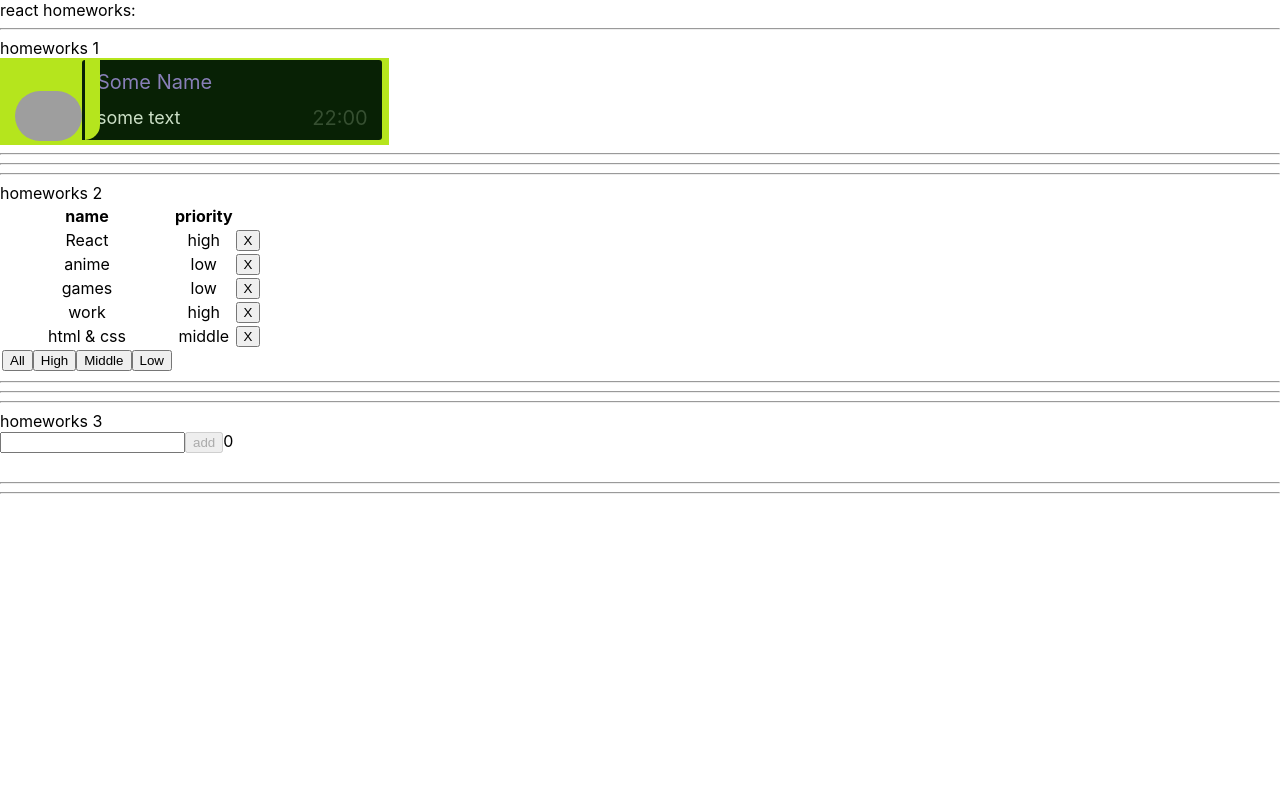
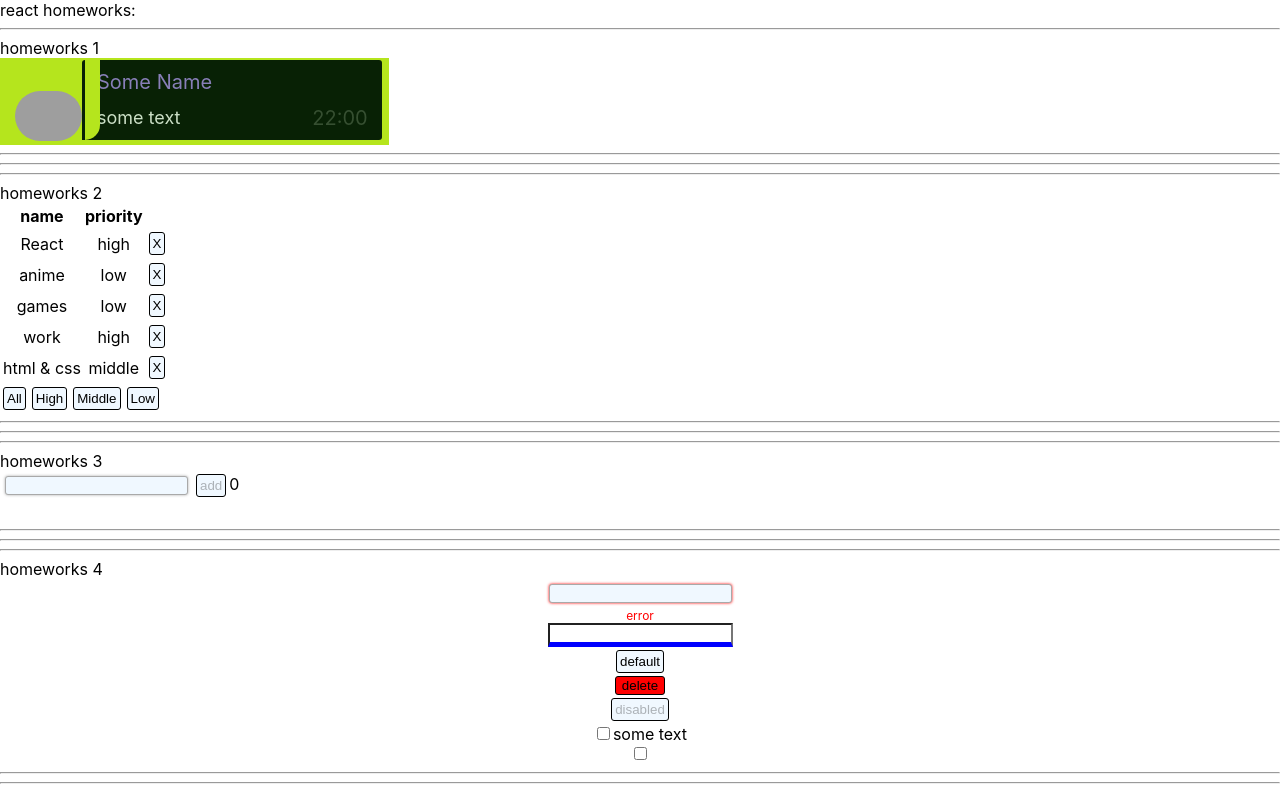
Before and after one commit to shpuravasiliy/homeworks, a React (Create React App) app: page / in a window 1280 px wide. Built offline with nearby package versions, Linux system fonts and the light colour scheme; grey boxes are pictures that could not be loaded.

Commit message:
done HW4

```diff
--- a/src/p1-main/m1-ui/u1-app/App.tsx
+++ b/src/p1-main/m1-ui/u1-app/App.tsx
@@ -3,6 +3,7 @@ import s from './App.module.css'
 import HW1 from '../../../p2-homeworks/h1/HW1'
 import HW2 from '../../../p2-homeworks/h2/HW2';
 import HW3 from '../../../p2-homeworks/h3/HW3';
+import HW4 from '../../../p2-homeworks/h4/HW4';
 
 function App() {
     return (
@@ -11,7 +12,7 @@ function App() {
             <HW1/>
             <HW2/>
             <HW3/>
-            {/*<HW4/>*/}
+            <HW4/>
             {/*<HW5/>*/}
 
         </div>
--- a/src/p2-homeworks/h2/Affair.tsx
+++ b/src/p2-homeworks/h2/Affair.tsx
@@ -1,8 +1,8 @@
 import React from 'react'
 import {AffairType} from './HW2';
+import SuperButton from '../h4/common/c2-SuperButton/SuperButton';
 
 type AffairPropsType = {
-    // key не нужно типизировать
     affair: AffairType
     deleteAffairCallback: (_id: number) => void
 }
@@ -14,7 +14,7 @@ function Affair(props: AffairPropsType) {
         <tr>
             <td>{props.affair.name}</td>
             <td>{props.affair.priority}</td>
-            <button onClick={deleteCallback}>X</button>
+            <SuperButton onClick={deleteCallback}>X</SuperButton>
         </tr>
     )
 }
--- a/src/p2-homeworks/h2/Affairs.module.css
+++ /dev/null
@@ -1,3 +0,0 @@
-.someClass {
-
-}
--- a/src/p2-homeworks/h2/Affairs.tsx
+++ b/src/p2-homeworks/h2/Affairs.tsx
@@ -1,6 +1,8 @@
 import React from 'react'
 import Affair from './Affair'
 import {AffairType, FilterType} from './HW2'
+import SuperButton from '../h4/common/c2-SuperButton/SuperButton';
+import style from './Affairs.module.css'
 
 type AffairsPropsType = { // need to fix any
     data: Array<AffairType>
@@ -23,6 +25,7 @@ function Affairs(props: AffairsPropsType) {
     const setLow = () => props.setFilter('low');
 
     return (
+        <>
             <table>
                 <tr>
                     <th>name</th>
@@ -31,11 +34,15 @@ function Affairs(props: AffairsPropsType) {
 
                 {mappedAffairs}
 
-            <button onClick={setAll}>All</button>
-            <button onClick={setHigh}>High</button>
-            <button onClick={setMiddle}>Middle</button>
-            <button onClick={setLow}>Low</button>
+
             </table>
+            <div>
+                <SuperButton onClick={setAll}>All</SuperButton>
+                <SuperButton onClick={setHigh}>High</SuperButton>
+                <SuperButton onClick={setMiddle}>Middle</SuperButton>
+                <SuperButton onClick={setLow}>Low</SuperButton>
+            </div>
+        </>
     )
 }
 
--- a/src/p2-homeworks/h3/Greeting.tsx
+++ b/src/p2-homeworks/h3/Greeting.tsx
@@ -1,5 +1,7 @@
 import React from 'react'
 import s from './Greeting.module.css'
+import SuperButton from '../h4/common/c2-SuperButton/SuperButton';
+import SuperInputText from '../h4/common/c1-SuperInputText/SuperInputText';
 
 type GreetingPropsType = {
     name: string // need to fix any
@@ -18,14 +20,14 @@ const Greeting: React.FC<GreetingPropsType> = (
 
     return (
         <div>
-            <input
+            <SuperInputText
                 value={name}
                 onChange={setNameCallback}
                 onKeyDown={onKeyDownHandler}
                 className={inputClass}
                 onBlur={setNameCallback}
             />
-            <button onClick={addUser} disabled={!name}>add</button>
+            <SuperButton onClick={addUser} disabled={!name}>add</SuperButton>
             <span>{totalUsers}</span>
             <div className={s.errorText}>{error}</div>
         </div>
--- a/src/p2-homeworks/h4/HW4.tsx
+++ b/src/p2-homeworks/h4/HW4.tsx
@@ -1,6 +1,6 @@
 import React, {ChangeEvent, useState} from 'react'
+import s from './HW4.module.css'
 import SuperInputText from './common/c1-SuperInputText/SuperInputText'
-import s from './HW4.module.css'
 import SuperButton from './common/c2-SuperButton/SuperButton'
 import SuperCheckbox from './common/c3-SuperCheckbox/SuperCheckbox'
 
--- a/src/p2-homeworks/h4/common/c1-SuperInputText/SuperInputText.module.css
+++ b/src/p2-homeworks/h4/common/c1-SuperInputText/SuperInputText.module.css
@@ -1,12 +1,23 @@
 .superInput {
+    border: 1px solid darkgray;
+    border-radius: 3px;
+    background: aliceblue;
+    margin: 5px;
+    box-shadow: 0 0 3px darkgray;
+}
 
+.superInput:focus {
+    outline: black 1px solid;
 }
 
 .errorInput {
-    border: 3px solid lime;
-    background: red;
+    box-shadow: 0 0 3px red;
+}
+.errorInput:focus {
+    outline: red 1px solid;
 }
 
 .errorBorder {
     color: red;
+    font-size: 12px;
 }
--- a/src/p2-homeworks/h4/common/c1-SuperInputText/SuperInputText.tsx
+++ b/src/p2-homeworks/h4/common/c1-SuperInputText/SuperInputText.tsx
@@ -38,8 +38,8 @@ const SuperInputText: React.FC<SuperInputTextPropsType> = (
         && onEnter() // то вызвать его
     }
 
-    const finalSpanClassName = `${s.error} ${spanClassName ? spanClassName : ''}`
-    const finalInputClassName = `${s.errorInput} ${className}` // need to fix with (?:) and s.superInput
+    const finalSpanClassName = `${error ? s.errorBorder : ''} ${spanClassName ? spanClassName : ''}`
+    const finalInputClassName = `${error ? s.errorInput: ''} ${className ? className : s.superInput}` // need to fix with (?:) and s.superInput
 
     return (
         <>
--- a/src/p2-homeworks/h4/common/c2-SuperButton/SuperButton.module.css
+++ b/src/p2-homeworks/h4/common/c2-SuperButton/SuperButton.module.css
@@ -1,7 +1,21 @@
 .default {
+    padding: 3px;
+    margin: 3px;
+    background-color: aliceblue;
+    border-radius: 3px;
+    border: 1px solid black;
+}
 
+.default:hover {
+    box-shadow: 0 0 3px aqua;
 }
 
 .red {
-    background: red;
+    background-color: red;
+    border-radius: 3px;
+    border: 1px solid black;
 }
+
+.red:hover {
+    box-shadow: 0 0 3px indianred;
+}
--- a/src/p2-homeworks/h4/common/c2-SuperButton/SuperButton.tsx
+++ b/src/p2-homeworks/h4/common/c2-SuperButton/SuperButton.tsx
@@ -3,7 +3,6 @@ import s from './SuperButton.module.css'
 
 // тип пропсов обычной кнопки, children в котором храниться название кнопки там уже описан
 type DefaultButtonPropsType = DetailedHTMLProps<ButtonHTMLAttributes<HTMLButtonElement>, HTMLButtonElement>
-
 type SuperButtonPropsType = DefaultButtonPropsType & {
     red?: boolean
 }
--- a/src/p2-homeworks/h4/common/c3-SuperCheckbox/SuperCheckbox.tsx
+++ b/src/p2-homeworks/h4/common/c3-SuperCheckbox/SuperCheckbox.tsx
@@ -20,7 +20,11 @@ const SuperCheckbox: React.FC<SuperCheckboxPropsType> = (
     }
 ) => {
     const onChangeCallback = (e: ChangeEvent<HTMLInputElement>) => {
-        // сделайте так чтоб работал onChange и onChangeChecked
+        onChange
+        && onChange(e);
+
+        onChangeChecked
+        && onChangeChecked(e.currentTarget.checked);
     }
 
     const finalInputClassName = `${s.checkbox} ${className ? className : ''}`
```
Lines whose indentation alone changed are shown as unchanged.
